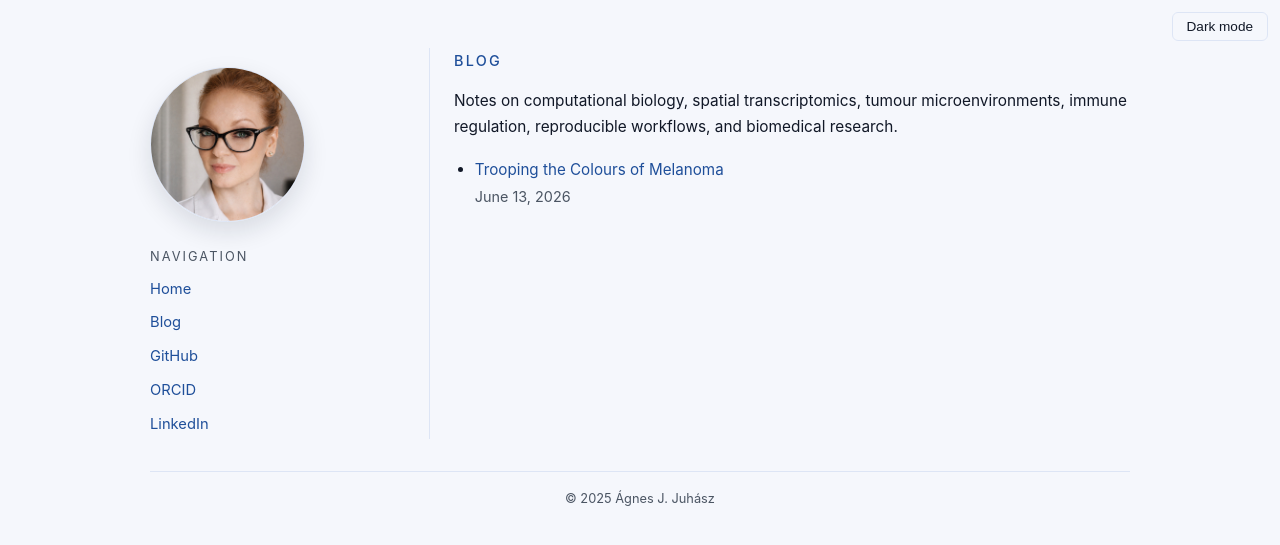
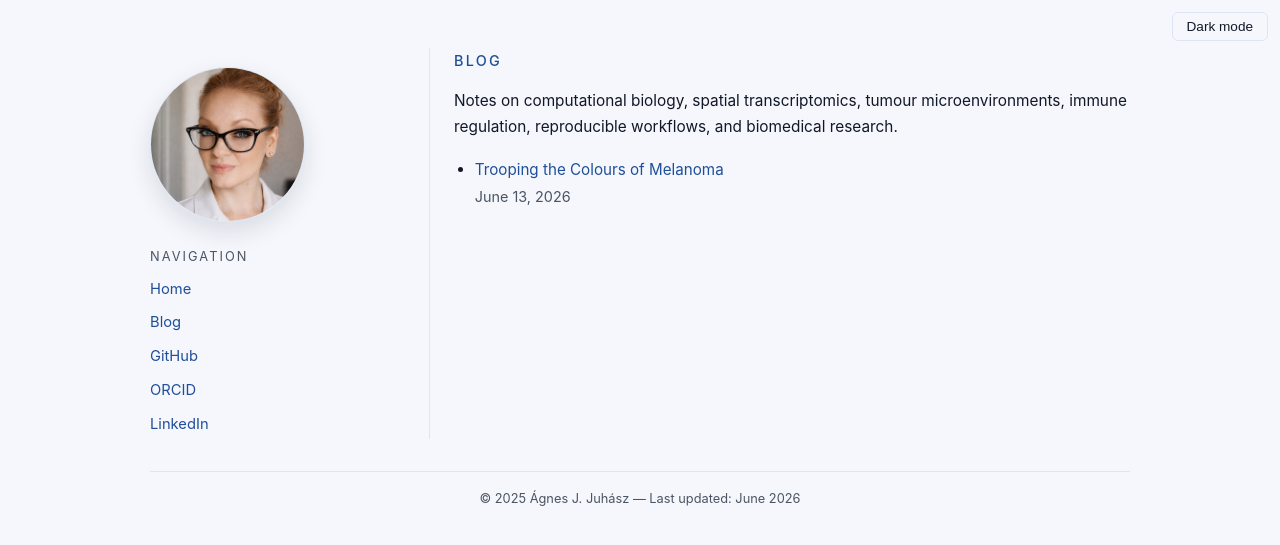
Before and after one commit to agnjuh/agnjuh.github.io, a Jekyll site: the page built from blog.md, in a window 1280 px wide. Shown: the top 545 px of the page. Built offline with Jekyll 4.4.1, drawn with Linux system fonts in a browser that asks for light colours.

Commit message:
Add automatic last updated footer to blog

```diff
--- a/_layouts/default.html
+++ b/_layouts/default.html
@@ -235,7 +235,7 @@
 </main>
 
 <footer>
-  © 2025 Ágnes J. Juhász
+  © 2025 Ágnes J. Juhász — Last updated: {{ site.time | date: "%B %Y" }}
 </footer>
 
 <script>
```
